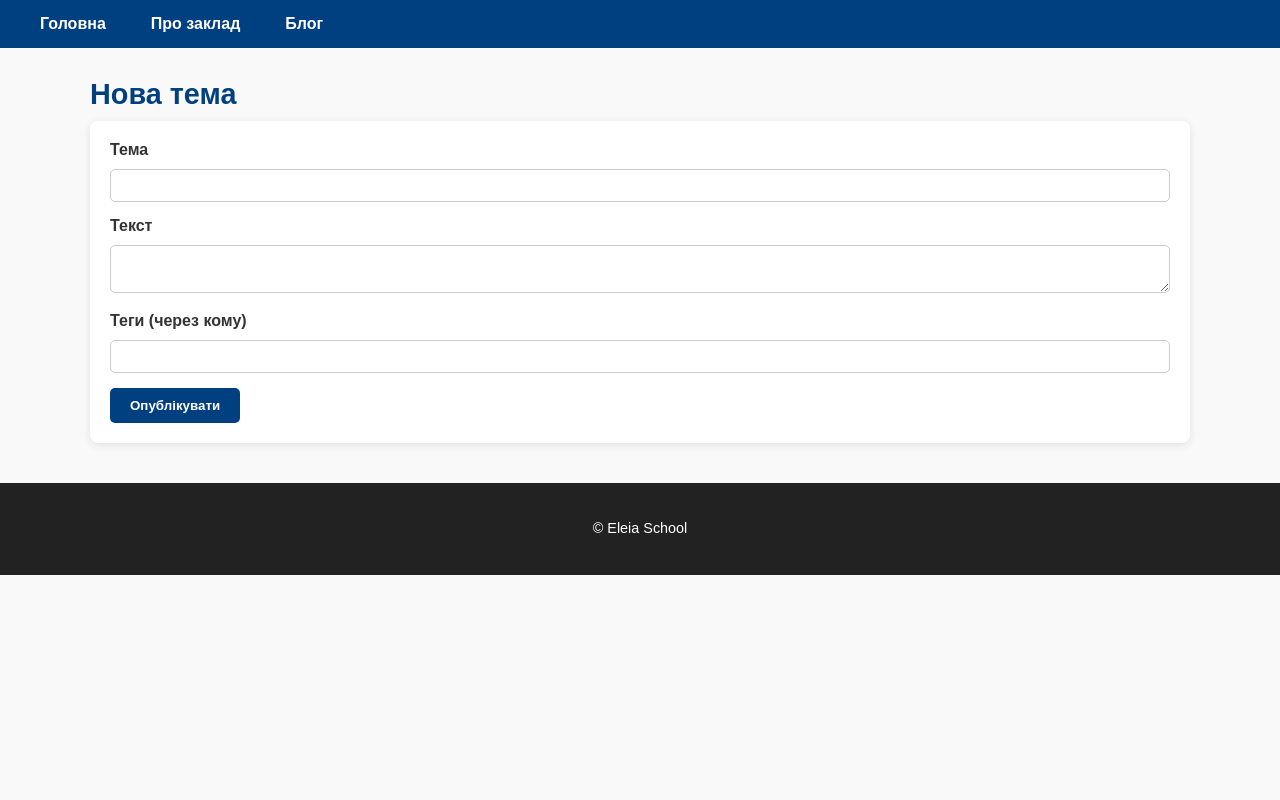
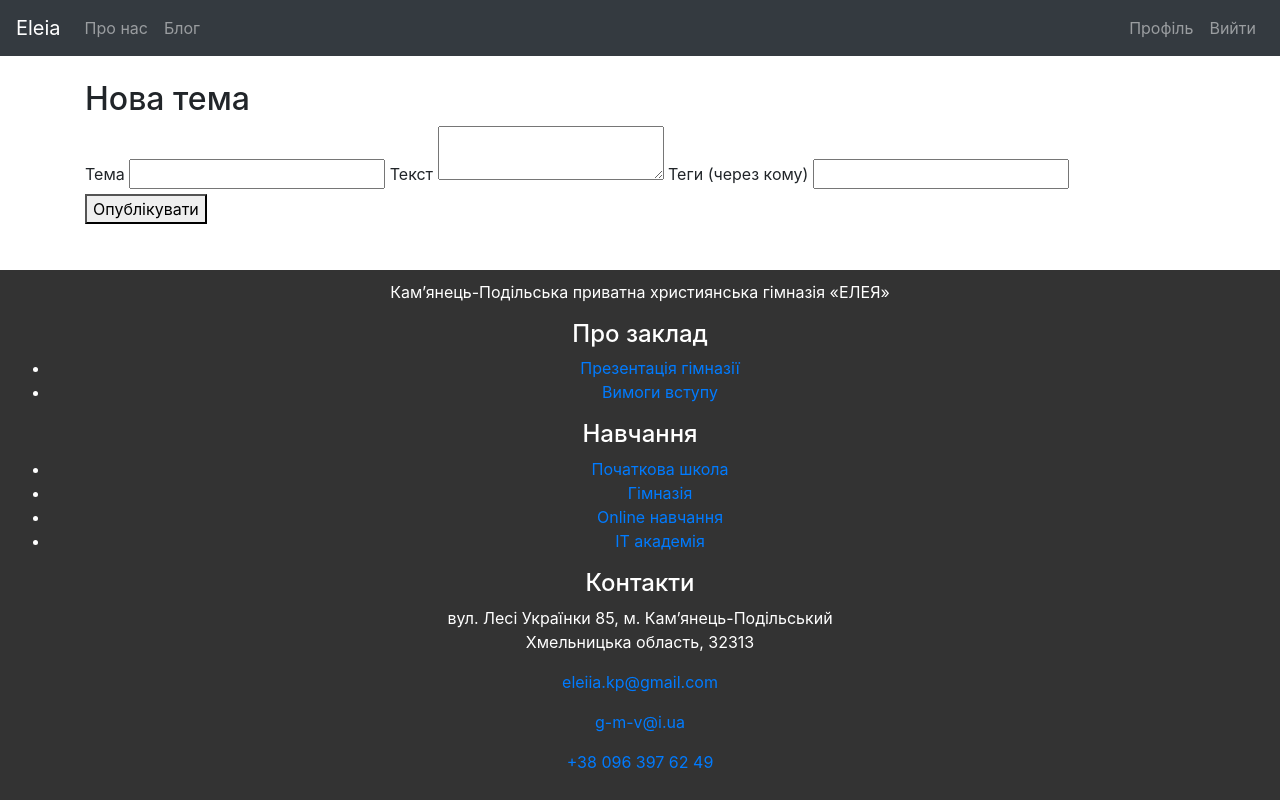
Before and after one commit to Filin8888/eleia, a Flask app: page /create_post in a window 1280 px wide. Run offline with Flask 3, Linux system fonts and the light colour scheme; the visitor is signed in with stand-in values (Sample User, id 1).

Commit message:
Save local changes before pull

```diff
--- a/routes.py
+++ b/routes.py
@@ -8,13 +8,16 @@
 
 main_bp = Blueprint("main", __name__)
 
+
 # =====================
 #  Блог
 # =====================
-@main_bp.route("/blod", methods=["GET"])
+@main_bp.route("/blog", methods=["GET"])
 def blog():
-    posts = Post.query.all()
+    posts = Post.query.order_by(Post.created_at.desc()).all()  # якщо є поле created_at
     return render_template("blog.html", posts=posts)
+
+
 
 # =====================
 #  Реєстрація
@@ -192,13 +195,12 @@
     post = Post.query.get_or_404(post_id)
 
     if current_user in post.likes:
-        post.likes.remove(current_user)  # якщо вже лайкнув → забираємо
+        post.likes.remove(current_user)
     else:
-        post.likes.append(current_user)  # якщо ще не лайкав → додаємо
+        post.likes.append(current_user)
 
     db.session.commit()
-    return redirect(url_for("main.post", post_id=post.id))
-
+    return redirect(url_for("main.post_detail", post_id=post.id))
 # =====================
 # Коментарі
 # =====================
--- a/static/style.css
+++ b/static/style.css
@@ -6,14 +6,14 @@
     margin: 0;
     padding: 0;
     background-color: #f9f9f9;
-    color: #333;
+    color: #768100;
 }
 
 /* ===================== */
 /* Хедер і навігація */
 /* ===================== */
 header {
-    background-color: #004080; /* темно-синій */
+    background-color: #768100;
     color: white;
     padding: 15px 30px;
 }
@@ -161,3 +161,105 @@
     margin-top: 40px;
     font-size: 0.9rem;
 }
+
+
+
+.blog-container {
+    max-width: 800px;
+    margin: auto;
+    padding: 20px;
+}
+
+.btn {
+    padding: 10px 15px;
+    margin: 5px;
+    border-radius: 5px;
+    text-decoration: none;
+    color: #fff;
+}
+
+.btn-primary {
+    background: #007bff;
+}
+
+.btn-success {
+    background: #28a745;
+}
+
+.btn-secondary {
+    background: #6c757d;
+}
+
+.post-card {
+    background: #f9f9f9;
+    padding: 15px;
+    margin: 15px 0;
+    border-radius: 8px;
+    box-shadow: 0 2px 5px rgba(0,0,0,0.1);
+}
+
+.footer {
+    background-color: #f3eee3; /* світло-бежевий як на скріншоті */
+    padding: 40px 60px;
+    margin-top: 50px;
+}
+
+.footer-container {
+    display: flex;
+    justify-content: space-between;
+    flex-wrap: wrap;
+    color: #333;
+}
+
+.footer-left,
+.footer-center,
+.footer-right {
+    flex: 1;
+    min-width: 250px;
+    margin: 10px;
+}
+
+.footer-logo {
+    width: 120px;
+    height: 70px;
+    border: 1px solid #333;
+    margin-bottom: 15px;
+}
+
+.footer h4 {
+    font-weight: bold;
+    margin: 15px 0 10px;
+}
+
+.footer ul {
+    list-style: none;
+    padding: 0;
+}
+
+.footer ul li {
+    margin-bottom: 8px;
+}
+
+.footer ul li a,
+.footer p,
+.footer a {
+    color: #333;
+    text-decoration: none;
+    font-size: 14px;
+}
+
+.footer a:hover {
+    text-decoration: underline;
+}
+
+.social-icons {
+    display: flex;
+    gap: 10px;
+    margin-top: 15px;
+}
+
+.icon {
+    width: 35px;
+    height: 35px;
+    border: 1px solid #333;
+}
--- a/templates/base.html
+++ b/templates/base.html
@@ -1,28 +1,119 @@
+<!-- base.html -->
 <!DOCTYPE html>
 <html lang="uk">
 <head>
     <meta charset="UTF-8">
-    <meta name="viewport" content="width=device-width, initial-scale=1.0">
-    <title>{% block title %}Eleia School{% endblock %}</title>
-    <link rel="stylesheet" href="{{ url_for('static', filename='style.css') }}">
+    <title>{% block title %}Eleia{% endblock %}</title>
+    <link rel="stylesheet" href="{{ url_for('static', filename='css/style.css') }}">
+    <!-- Якщо використовуєш Bootstrap -->
+    <link rel="stylesheet" href="https://cdn.jsdelivr.net/npm/bootstrap@4.6.2/dist/css/bootstrap.min.css">
 </head>
 <body>
     <header>
-        <nav>
-            <ul>
-                <li><a href="{{ url_for('index') }}">Головна</a></li>
-                <li><a href="{{ url_for('about') }}">Про заклад</a></li>
-                <li><a href="{{ url_for('main.blog') }}">Блог</a></li>
-            </ul>
+        <nav class="navbar navbar-expand-lg navbar-dark bg-dark">
+            <a class="navbar-brand" href="{{ url_for('index') }}">Eleia</a>
+            <div class="collapse navbar-collapse">
+                <ul class="navbar-nav mr-auto">
+                    <li class="nav-item"><a class="nav-link" href="{{ url_for('about') }}">Про нас</a></li>
+                    <li class="nav-item"><a class="nav-link" href="{{ url_for('main.blog') }}">Блог</a></li>
+                </ul>
+
+                <!-- Права частина меню -->
+                <ul class="navbar-nav ml-auto">
+                    {% if current_user.is_authenticated %}
+                        <li class="nav-item">
+                            <a class="nav-link" href="{{ url_for('main.profile', user_id=current_user.id) }}">
+                                Профіль
+                            </a>
+                        </li>
+                        <li class="nav-item">
+                            <a class="nav-link" href="{{ url_for('main.logout') }}">Вийти</a>
+                        </li>
+                    {% else %}
+                        <li class="nav-item">
+                            <a class="nav-link" href="{{ url_for('main.login') }}">Увійти</a>
+                        </li>
+                        <li class="nav-item">
+                            <a class="nav-link" href="{{ url_for('main.register') }}">Зареєструватися</a>
+                        </li>
+                    {% endif %}
+                </ul>
+            </div>
         </nav>
     </header>
 
     <main>
-        {% block content %}{% endblock %}
+        <div class="container mt-4">
+            {% block content %}{% endblock %}
+        </div>
     </main>
 
-    <footer>
-        <p>© Eleia School</p>
+    <!-- Футер -->
+    <footer class="footer">
+        <div class="footer-container">
+            <div class="footer-left">
+                <div class="footer-logo"></div>
+                <p>Кам’янець-Подільська приватна християнська гімназія «ЕЛЕЯ»</p>
+            </div>
+
+            <div class="footer-center">
+                <h4>Про заклад</h4>
+                <ul>
+                    <li><a href="#">Презентація гімназії</a></li>
+                    <li><a href="#">Вимоги вступу</a></li>
+                </ul>
+
+                <h4>Навчання</h4>
+                <ul>
+                    <li><a href="#">Початкова школа</a></li>
+                    <li><a href="#">Гімназія</a></li>
+                    <li><a href="#">Online навчання</a></li>
+                    <li><a href="#">IT академія</a></li>
+                </ul>
+            </div>
+
+            <div class="footer-right">
+                <h4>Контакти</h4>
+                <p>вул. Лесі Українки 85, м. Кам’янець-Подільський<br>Хмельницька область, 32313</p>
+                <p><a href="mailto:eleiia.kp@gmail.com">eleiia.kp@gmail.com</a></p>
+                <p><a href="mailto:g-m-v@i.ua">g-m-v@i.ua</a></p>
+                <p><a href="tel:+380963976249">+38 096 397 62 49</a></p>
+
+                <div class="social-icons">
+                    <a href="#"><div class="icon"></div></a>
+                    <a href="#"><div class="icon"></div></a>
+                    <a href="#"><div class="icon"></div></a>
+                    <a href="#"><div class="icon"></div></a>
+                </div>
+            </div>
+        </div>
     </footer>
+
 </body>
+
 </html>
+
+<style>
+    html, body {
+    height: 100%;
+    margin: 0;
+}
+
+body {
+    display: flex;
+    flex-direction: column;
+    min-height: 100vh;
+}
+
+main {
+    flex: 1; /* займає весь вільний простір */
+}
+
+footer {
+    background: #333;
+    color: white;
+    text-align: center;
+    padding: 10px;
+}
+
+</style>
```
Also changed, not shown: adm.py (added, +12 -0 lines), admin.py (+27 -7 lines), templates/blog.html (+21 -9 lines).
